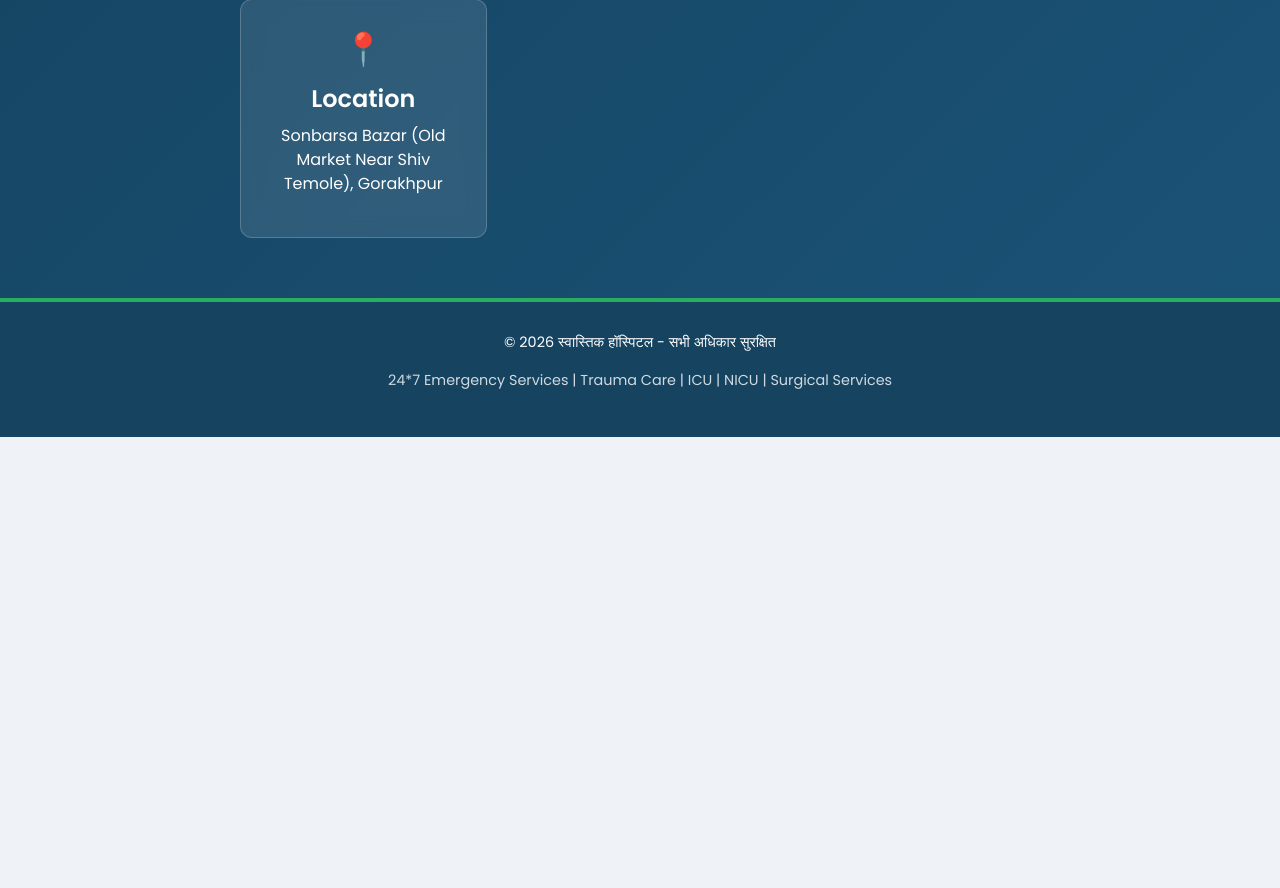
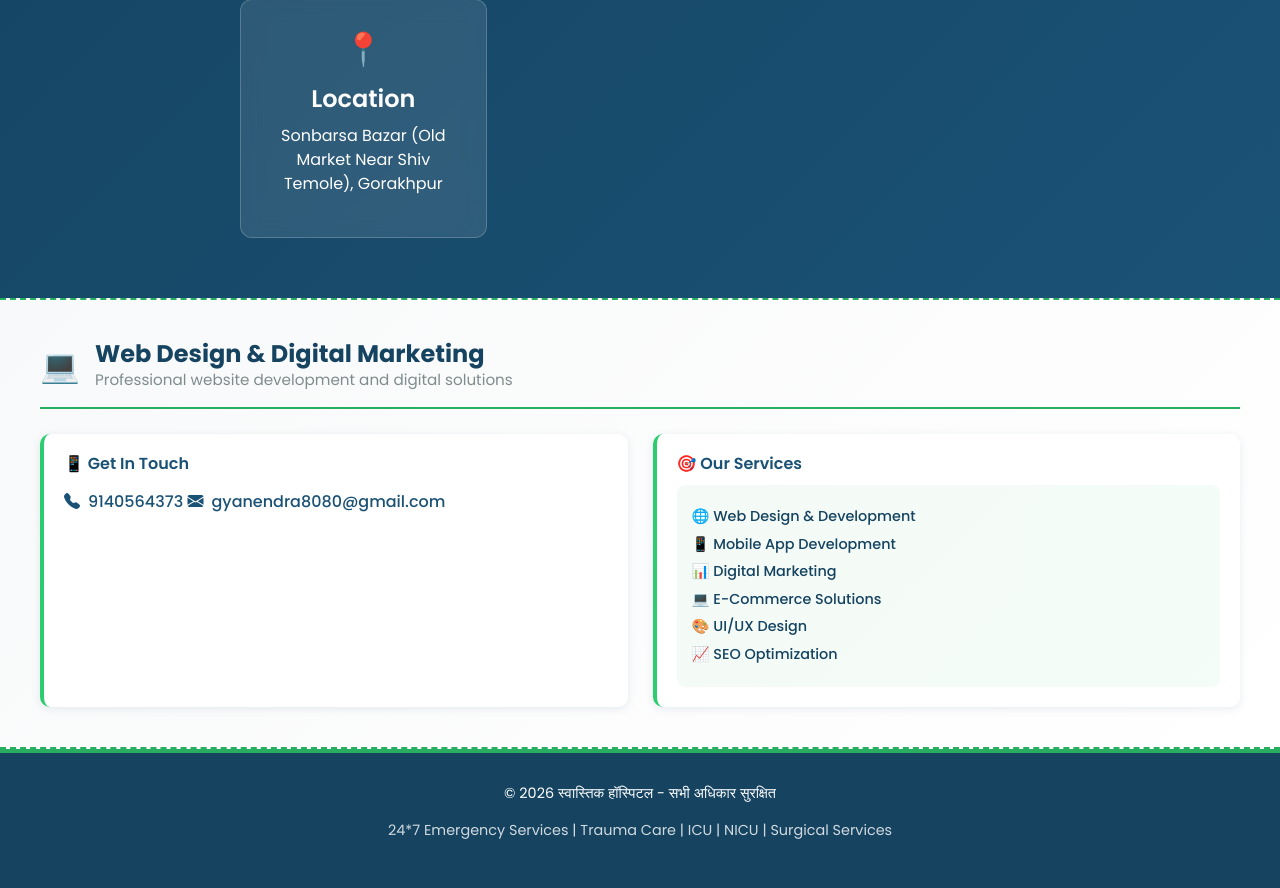
Before and after one commit to GYANENDRA8080/tech_pharmacy, a Django app: page /info/ in a window 1280 px wide. Shown: the part 2459-3347 px from the top of the page. Before the commit the page ends 2896 px from the top, so only its background shows below. Run offline with Django 4.2, Linux system fonts and the light colour scheme.

Commit message:
Add Web Design & Digital Marketing section to hospital info page

```diff
--- a/pharmacy/templates/pharmacy/hospital_info.html
+++ b/pharmacy/templates/pharmacy/hospital_info.html
@@ -371,6 +371,100 @@
                 text-decoration: underline;
             }
 
+            /* ── Web Design Section ────────────────────── */
+            .web-design-section {
+                background: linear-gradient(135deg, #f8f9fa 0%, white 100%);
+                padding: 40px 20px;
+                border-top: 2px dashed var(--accent);
+                border-bottom: 2px dashed var(--accent);
+            }
+
+            .web-design-container {
+                max-width: 1200px;
+                margin: 0 auto;
+            }
+
+            .web-design-header {
+                display: flex;
+                align-items: center;
+                gap: 15px;
+                margin-bottom: 25px;
+                padding-bottom: 15px;
+                border-bottom: 2px solid var(--accent);
+            }
+
+            .web-design-icon {
+                font-size: 2rem;
+            }
+
+            .web-design-title {
+                font-size: 1.5rem;
+                font-weight: 700;
+                color: var(--primary-dark);
+                margin: 0;
+            }
+
+            .web-design-desc {
+                color: #7f8c8d;
+                font-size: 0.95rem;
+                margin: 0;
+            }
+
+            .web-design-content {
+                display: grid;
+                grid-template-columns: repeat(auto-fit, minmax(280px, 1fr));
+                gap: 25px;
+            }
+
+            .web-design-contact-card {
+                background: white;
+                padding: 20px;
+                border-radius: 10px;
+                box-shadow: 0 2px 8px rgba(26, 82, 118, 0.1);
+                border-left: 4px solid var(--accent-light);
+            }
+
+            .web-design-contact-card h5 {
+                color: var(--primary);
+                font-weight: 600;
+                margin-bottom: 12px;
+                font-size: 1rem;
+            }
+
+            .contact-link {
+                display: inline-block;
+                margin: 5px 0;
+            }
+
+            .contact-link a {
+                color: var(--primary);
+                text-decoration: none;
+                font-weight: 500;
+                transition: all 0.3s;
+                display: flex;
+                align-items: center;
+                gap: 8px;
+            }
+
+            .contact-link a:hover {
+                color: var(--accent);
+                text-decoration: underline;
+            }
+
+            .web-services-list {
+                background: linear-gradient(135deg, rgba(39, 174, 96, 0.05) 0%, rgba(46, 204, 113, 0.05) 100%);
+                padding: 15px;
+                border-radius: 8px;
+                margin-top: 10px;
+            }
+
+            .web-services-list p {
+                margin: 6px 0;
+                font-size: 0.9rem;
+                color: var(--primary-dark);
+                font-weight: 500;
+            }
+
             /* ── Footer ────────────────────── */
             .footer {
                 background: var(--primary-dark);
@@ -438,6 +532,23 @@
                 .departments-tag {
                     font-size: 0.85rem;
                     padding: 8px 16px;
+                }
+
+                .web-design-header {
+                    flex-direction: column;
+                    align-items: flex-start;
+                }
+
+                .web-design-title {
+                    font-size: 1.2rem;
+                }
+
+                .web-design-content {
+                    grid-template-columns: 1fr;
+                }
+
+                .web-services-list p {
+                    font-size: 0.85rem;
                 }
             }
 
@@ -555,6 +666,48 @@
             </div>
         </section>
 
+        <!-- Web Design & Digital Marketing Section -->
+        {% if web_design_contact %}
+        <section class="web-design-section fade-in">
+            <div class="web-design-container">
+                <div class="web-design-header">
+                    <span class="web-design-icon">💻</span>
+                    <div>
+                        <h2 class="web-design-title">{{ web_design_contact.title }}</h2>
+                        <p class="web-design-desc">{{ web_design_contact.description }}</p>
+                    </div>
+                </div>
+
+                <div class="web-design-content">
+                    <!-- Contact Card -->
+                    <div class="web-design-contact-card">
+                        <h5>📱 Get In Touch</h5>
+                        <div class="contact-link">
+                            <a href="tel:{{ web_design_contact.phone }}">
+                                <i class="bi bi-telephone-fill"></i> {{ web_design_contact.phone }}
+                            </a>
+                        </div>
+                        <div class="contact-link">
+                            <a href="mailto:{{ web_design_contact.email }}">
+                                <i class="bi bi-envelope-fill"></i> {{ web_design_contact.email }}
+                            </a>
+                        </div>
+                    </div>
+
+                    <!-- Services Card -->
+                    <div class="web-design-contact-card">
+                        <h5>🎯 Our Services</h5>
+                        <div class="web-services-list">
+                            {% for service in web_design_contact.services %}
+                            <p>{{ service }}</p>
+                            {% endfor %}
+                        </div>
+                    </div>
+                </div>
+            </div>
+        </section>
+        {% endif %}
+
         <!-- Footer -->
         <footer class="footer">
             <p>&copy; 2026 {{ hospital_name }} - सभी अधिकार सुरक्षित</p>
--- a/pharmacy/views.py
+++ b/pharmacy/views.py
@@ -87,6 +87,21 @@ def hospital_info(request):
             "💉 Vaccination Programs",
             "🩸 Blood Bank Services",
         ],
+        # Web Design & Digital Marketing Contact Info
+        "web_design_contact": {
+            "title": "Web Design & Digital Marketing",
+            "description": "Professional website development and digital solutions",
+            "phone": "9140564373",
+            "email": "gyanendra8080@gmail.com",
+            "services": [
+                "🌐 Web Design & Development",
+                "📱 Mobile App Development",
+                "📊 Digital Marketing",
+                "💻 E-Commerce Solutions",
+                "🎨 UI/UX Design",
+                "📈 SEO Optimization",
+            ],
+        },
     }
     return render(request, "pharmacy/hospital_info.html", context)
 
```
Also changed, not shown: db.sqlite3.
